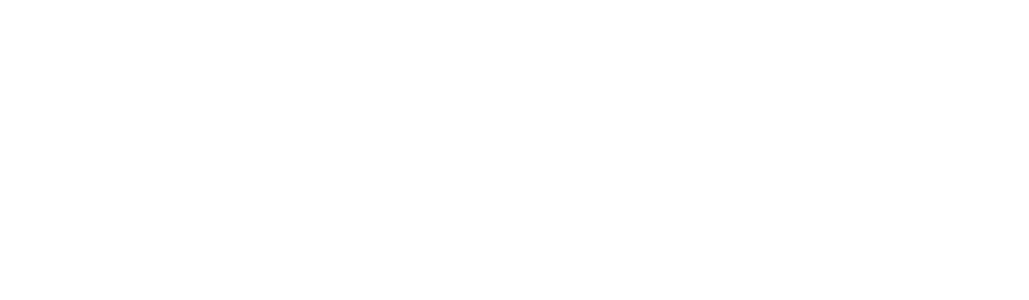
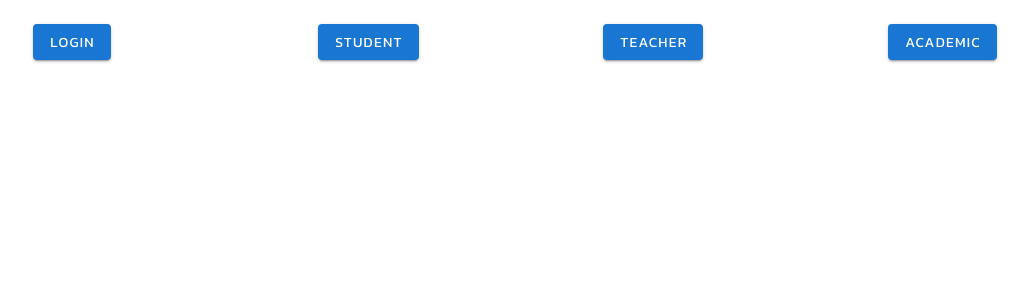
Before and after one commit to 11SF/CS251_Project, a Vue app: page / in a window 1280 px wide. Shown: the top 300 px of the page, without its empty margins (49-1078 px from the left). Built offline with nearby package versions, Linux system fonts and the light colour scheme.

Commit message:
add test

```diff
--- a/src/router/index.js
+++ b/src/router/index.js
@@ -5,6 +5,12 @@
 Vue.use(VueRouter);
 
 const routes = [
+  {
+    path: "/",
+    name: "Test",
+    component: () =>
+      import(/* webpackChunkName: "about" */ "../views/Test.vue"),
+  },
   {
     path: "/student",
     name: "StudentHome",
--- /dev/null
+++ b/src/views/Test.vue
@@ -0,0 +1,39 @@
+<template>
+  <v-container>
+    <div class="d-flex align-middle">
+      <v-row>
+        <v-col cols="12" lg="3">
+          <v-btn color="primary" @click="goLogin">Login</v-btn>
+        </v-col>
+        <v-col cols="12" lg="3">
+          <v-btn color="primary" @click="goStudent">Student</v-btn>
+        </v-col>
+        <v-col cols="12" lg="3">
+          <v-btn color="primary" @click="goTeacher">Teacher</v-btn>
+        </v-col>
+        <v-col cols="12" lg="3">
+          <v-btn color="primary" @click="goAcademic">Academic</v-btn>
+        </v-col>
+      </v-row>
+    </div>
+  </v-container>
+</template>
+
+<script>
+export default {
+  methods: {
+    goLogin() {
+      this.$router.push({ path: "/login" });
+    },
+    goStudent() {
+      this.$router.push({ path: "/student" });
+    },
+    goTeacher() {
+      this.$router.push({ path: "/teacher" });
+    },
+    goAcademic() {
+      this.$router.push({ path: "/academic" });
+    },
+  },
+};
+</script>
```
